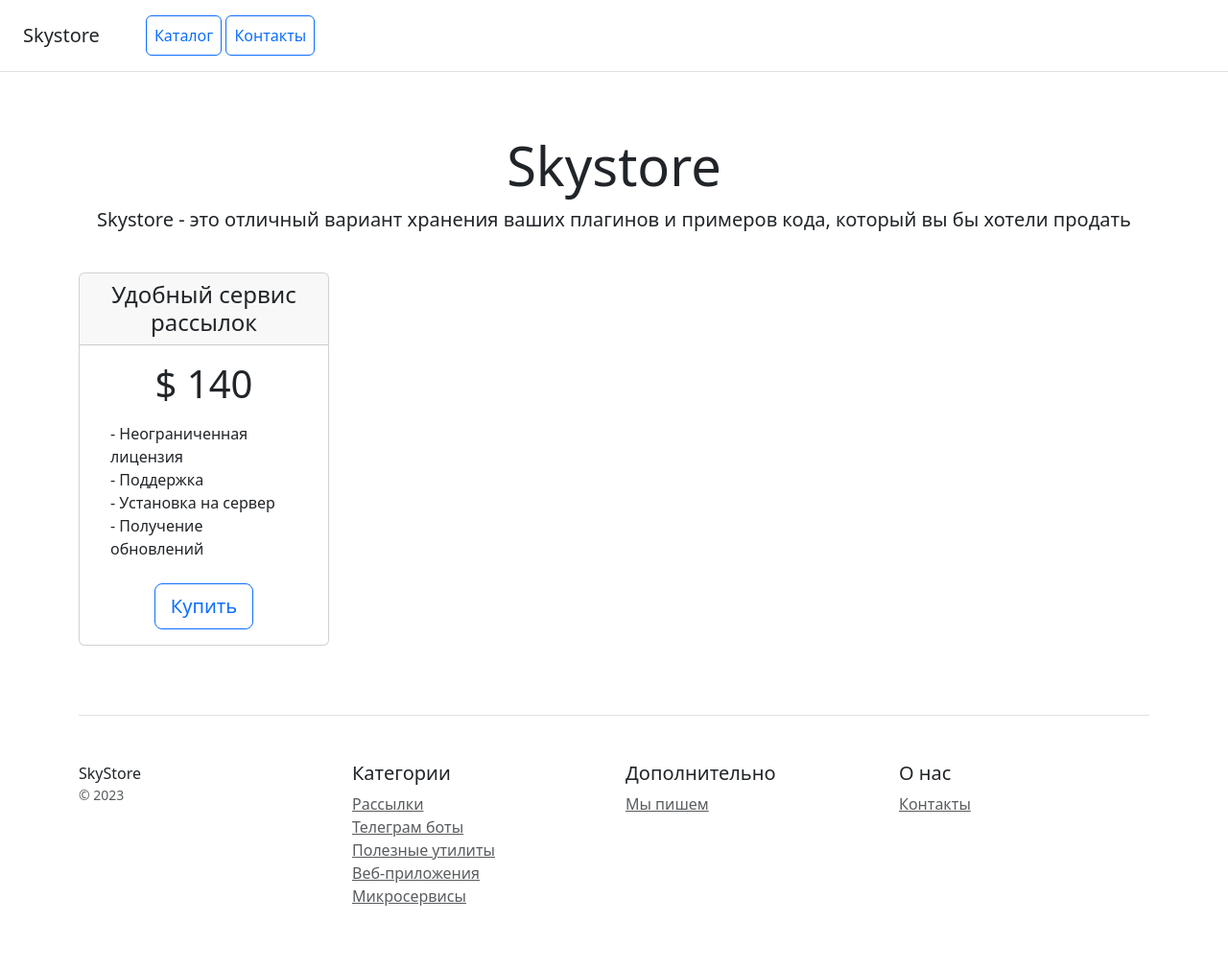
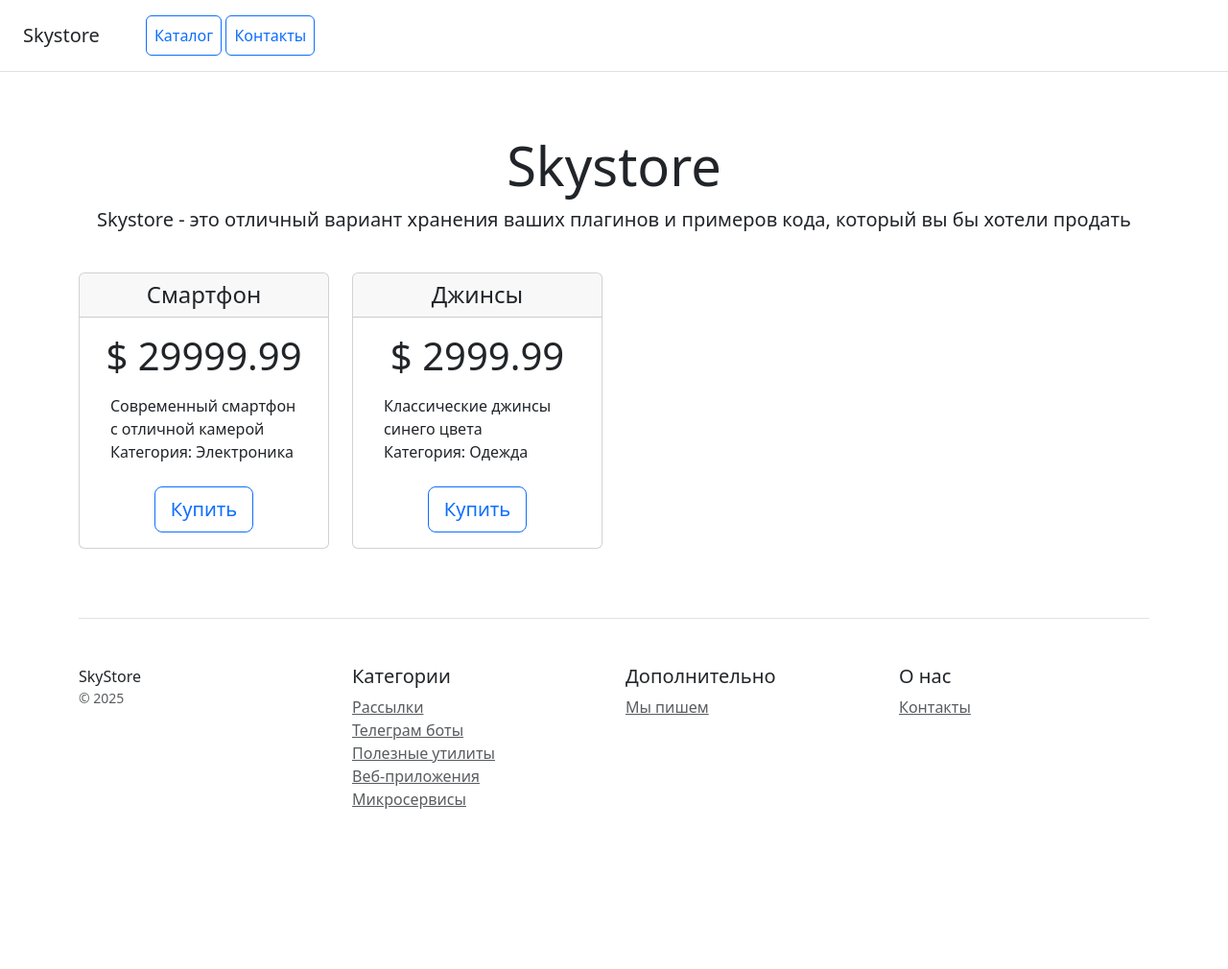
Before and after one commit to AntonyukEvgeniy/Django_Practice, a Django app: page / in a window 1280 px wide. Shown: the whole page at 96% size. After the commit the page ends 843 px from the top, so only its background shows below. Run offline with Django 5.2, Linux system fonts and the light colour scheme; data comes from the database, SQL or seed files in the repository; parts of the project's set-up code (start-up, migrations or seed data) failed here and were passed over; some libraries are stand-ins or nearby versions.

Commit message:
Добавьте в шаблон главной страницы код для отображения списка товаров с помощью цикла. Чтобы карточки товаров выглядели одинаково, обрежьте отображаемое описание до первых 100 символов.

```diff
--- a/catalog/templates/catalog/home.html
+++ b/catalog/templates/catalog/home.html
@@ -24,30 +24,30 @@
 
 <div class="container">
     <div class="row text-center">
+        {% for product in products %}
         <div class="col-3">
             <div class="card mb-4 box-shadow">
                 <div class="card-header">
-                    <h4 class="my-0 font-weight-normal">Удобный сервис рассылок</h4>
+                    <h4 class="my-0 font-weight-normal">{{ product.name }}</h4>
                 </div>
                 <div class="card-body">
-                    <h1 class="card-title pricing-card-title">$ 140</h1>
+                    <h1 class="card-title pricing-card-title">$ {{ product.purchase_price }}</h1>
                     <ul class="list-unstyled mt-3 mb-4 text-start m-3">
-                        <li>- Неограниченная лицензия</li>
-                        <li>- Поддержка</li>
-                        <li>- Установка на сервер</li>
-                        <li>- Получение обновлений</li>
+                        <li>{{ product.description|truncatechars:100 }}</li>
+                        <li>Категория: {{ product.category.name }}</li>
                     </ul>
                     <button type="button" class="btn btn-lg btn-block btn-outline-primary">Купить</button>
                 </div>
             </div>
         </div>
+        {% endfor %}
     </div>
 
     <footer class="pt-4 my-md-5 pt-md-5 border-top">
         <div class="row">
             <div class="col-12 col-md">
                 SkyStore
-                <small class="d-block mb-3 text-muted">&copy; 2023</small>
+                <small class="d-block mb-3 text-muted">&copy; 2025</small>
             </div>
             <div class="col-6 col-md">
                 <h5>Категории</h5>
--- a/catalog/urls.py
+++ b/catalog/urls.py
@@ -5,4 +5,5 @@ from . import views
 urlpatterns = [
     path("", views.home, name="home"),
     path("contacts/", views.contacts, name="contacts"),
+    path("product/<int:pk>/", views.product_detail, name="product_detail"),
 ]
--- a/catalog/views.py
+++ b/catalog/views.py
@@ -1,11 +1,13 @@
-from django.shortcuts import render
+from django.shortcuts import render, get_object_or_404
+from .models import Product
 
 
 def home(request):
     """
     Контроллер для главной страницы
     """
-    return render(request, "catalog/home.html")
+    products = Product.objects.all()
+    return render(request, "catalog/home.html",{'products': products})
 
 
 def contacts(request):
@@ -13,3 +15,11 @@ def contacts(request):
     Контроллер для страницы контактов
     """
     return render(request, "catalog/contacts.html")
+
+
+def product_detail(request, pk):
+    """
+    Отображение детальной информации о продукте
+    """
+    product = get_object_or_404(Product, pk=pk)
+    return render(request, 'catalog/product_detail.html', {'product': product})
```
Also changed, not shown: catalog/templates/catalog/product_detail.html (added, +43 -0 lines).
